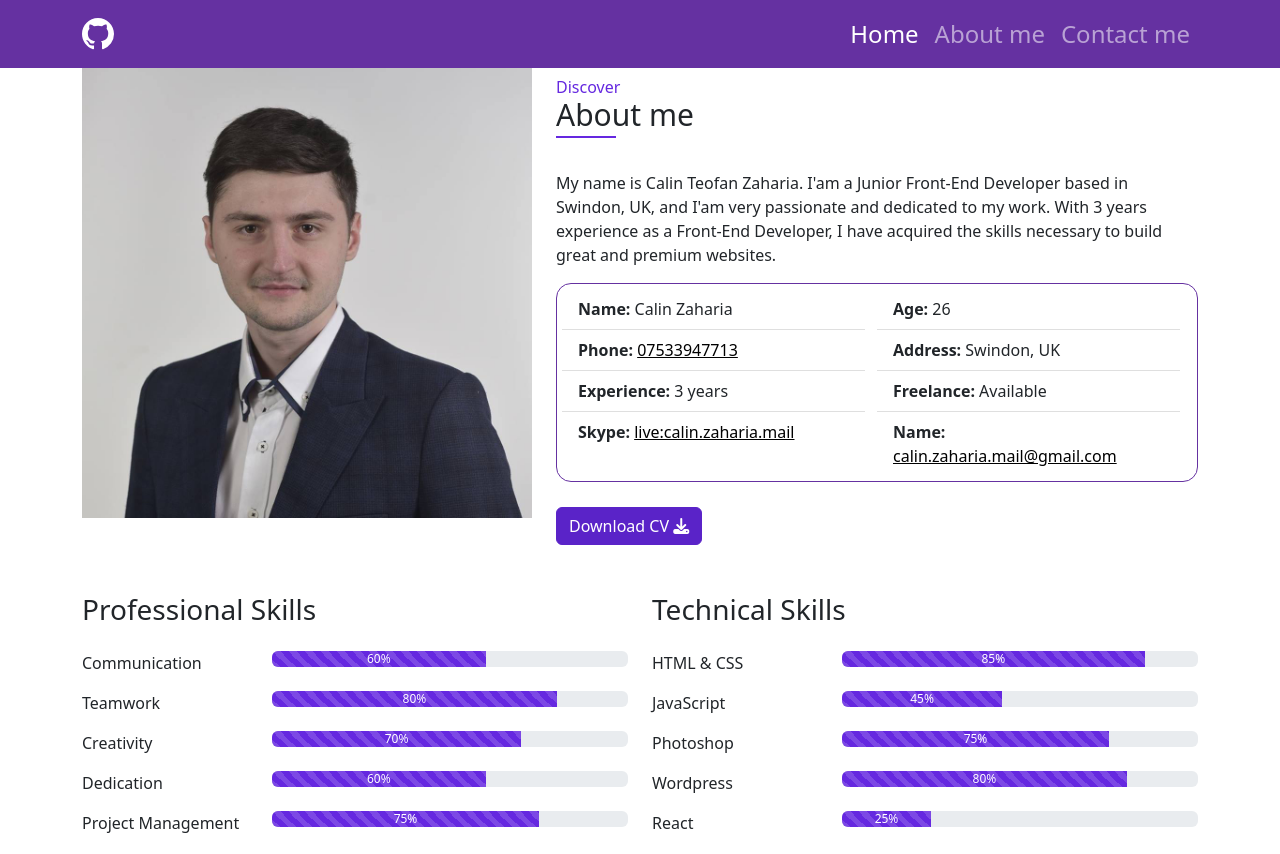
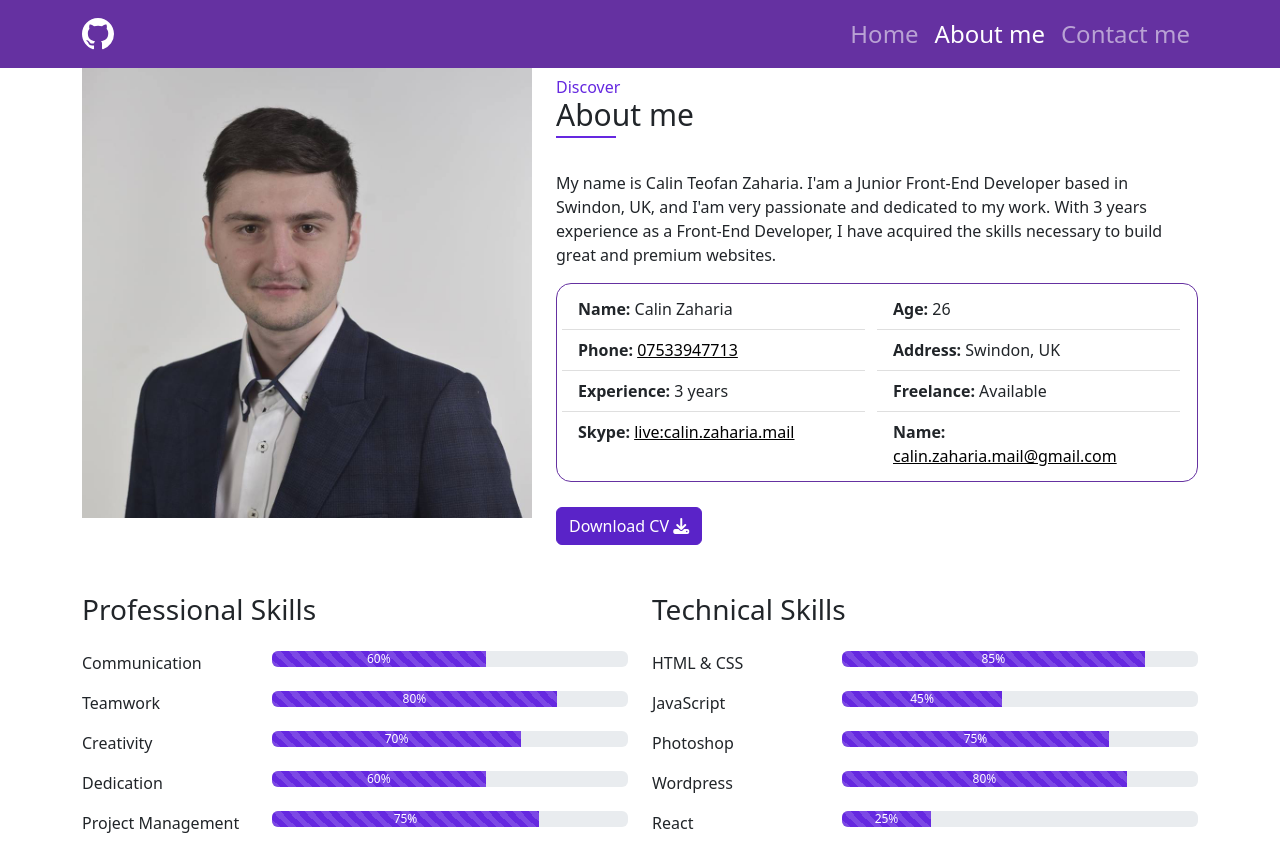
Before and after one commit to calin-zaharia/ptoject1.github.io, a website: page aboutme.html in a window 1280 px wide. Shown: the top 854 px of the page. Drawn offline with nearby package versions, Linux system fonts and the light colour scheme.

Commit message:
Update aboutme.html

```diff
--- a/aboutme.html
+++ b/aboutme.html
@@ -35,10 +35,10 @@
             <div class="collapse navbar-collapse ml-auto" id="navbarTogglerDemo02">
                 <ul class="navbar-nav font-size-lg ms-auto align-items-end">
                     <li class="nav-item">
-                        <a class="nav-link fs-4 active" aria-current="page" href="https://narotov.github.io/ptoject1.github.io/index.html">Home</a>
+                        <a class="nav-link fs-4" aria-current="page" href="https://narotov.github.io/ptoject1.github.io/index.html">Home</a>
                     </li>
                     <li class="nav-item">
-                        <a class="nav-link fs-4" aria-current="page" href="https://narotov.github.io/ptoject1.github.io/aboutme.html">About me</a>
+                        <a class="nav-link fs-4 active" aria-current="page" href="https://narotov.github.io/ptoject1.github.io/aboutme.html">About me</a>
                     </li>
                     <li class="nav-item">
                         <a class="nav-link fs-4" aria-current="page" href="https://narotov.github.io/ptoject1.github.io/contactme.html">Contact me</a>
```
